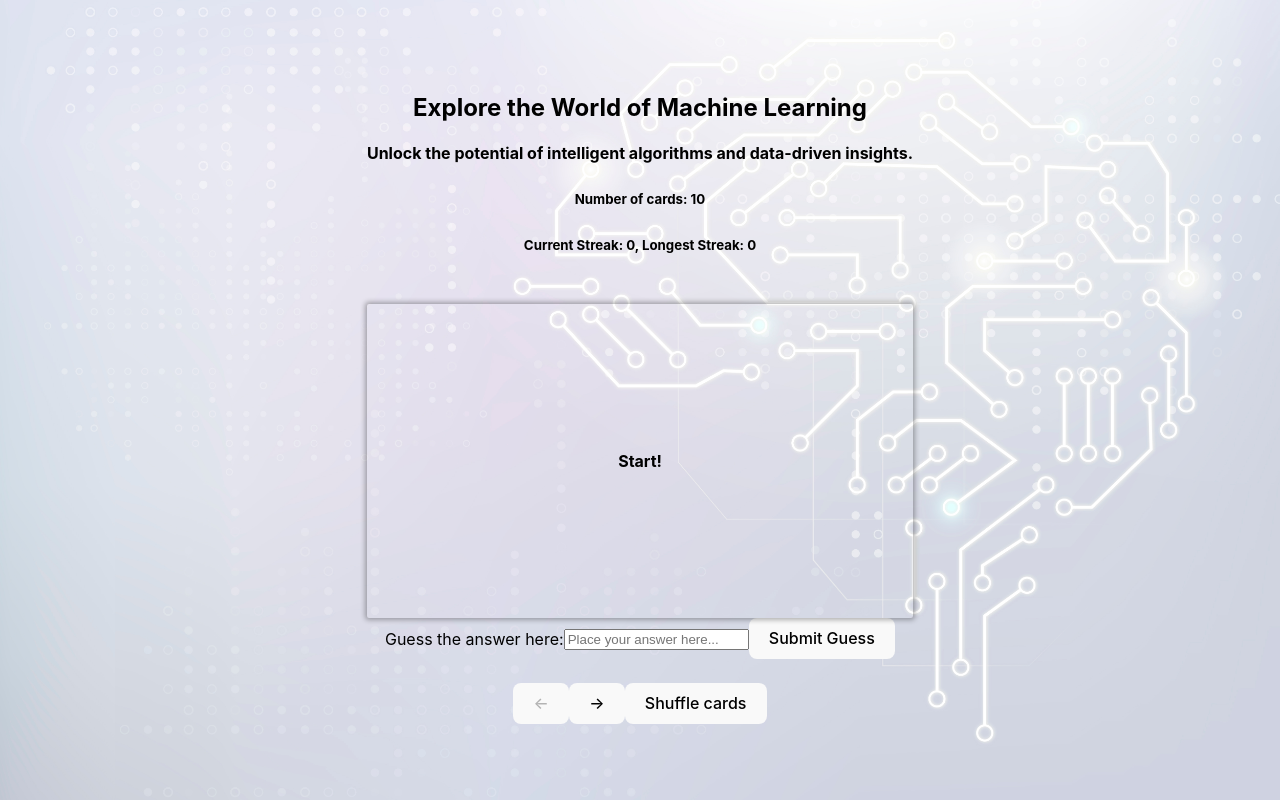
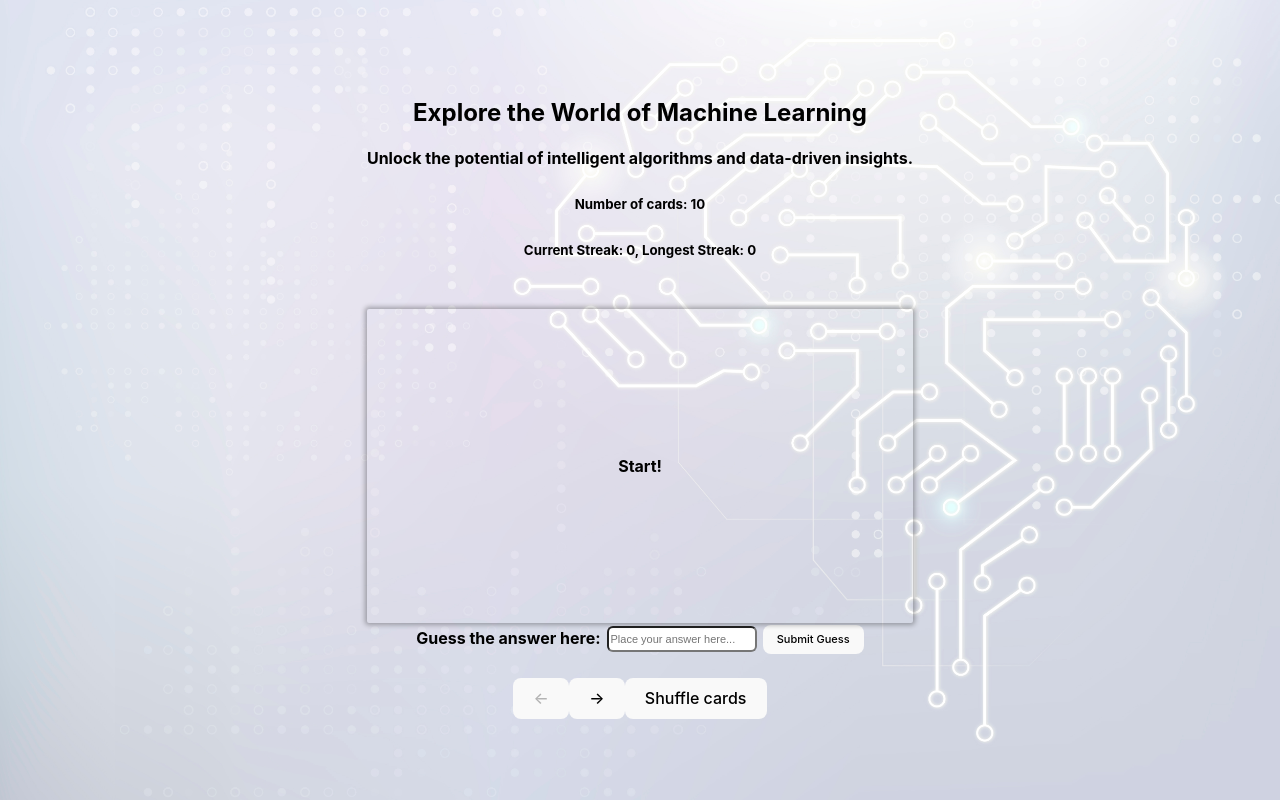
Before and after one commit to TaoLyn838/Web102-spring, a React (Vite) app in the folder Projects/flashcards-part2/: page / in a window 1280 px wide. Built offline with nearby package versions, Linux system fonts and the light colour scheme.

Commit message:
completed UI style in css.

```diff
--- a/Projects/flashcards-part2/src/App.css
+++ b/Projects/flashcards-part2/src/App.css
@@ -4,3 +4,32 @@
   padding: 2rem;
   text-align: center;
 }
+
+.submit-button {
+    /* width: 100px;
+    height: 35px; */
+    font-size: 11px;
+    margin-left: 6px;
+    margin-top: 2px;
+}
+
+.guessing {
+    font-weight: bolder;
+}
+
+.guessing-input {
+    margin-left: 6px;
+    margin-top: 2px;
+    font-size: 11px;
+    height: 20px;
+    border-radius: 6px;
+}
+
+.sumbit-correct {
+  border: 3px solid green;
+}
+
+.sumbit-incorrect {
+  border: 3px solid red;
+
+}
--- a/Projects/flashcards-part2/src/App.jsx
+++ b/Projects/flashcards-part2/src/App.jsx
@@ -8,6 +8,7 @@ function App() {
   const [flashcards, setFlashcards] = useState(machineLearningFlashcards)
   const [currIndex, setCurrIndex] = useState(0);
   const [answer, setAnswer] = useState('')
+  const [sumbitStatus, setSumbitStatus] = useState('')
   const [currStreak, setcurrStreak] = useState(0)
   const [longestStreak, setLongestStreak] = useState(0)
 
@@ -18,10 +19,12 @@ function App() {
   const goNextCard = () => {
     setCurrIndex((currIdx) =>
     currIdx % (flashcards.length - 1) + 1)
+    setSumbitStatus('')
   }
 
   const goPerviousCard = () => {
     setCurrIndex((currIdx) => currIdx - 1 <= 0 ? 0 : currIdx - 1)
+    setSumbitStatus('')
   }
 
   const handleChange = (e) => {
@@ -30,11 +33,14 @@ function App() {
 
   const handleSubmit = (e) => {
     e.preventDefault()
+    const isCorrectAnswer = answer.toLowerCase() === currCard.answer.toLowerCase()
     setcurrStreak((score) =>
-    answer.toLowerCase() === currCard.answer.toLowerCase() ? score + 1 : score <= 0 ? 0 : score - 1)
+    isCorrectAnswer ? score + 1 : score <= 0 ? 0 : score - 1)
 
     setLongestStreak((bestScore) =>
     bestScore < currStreak ? currStreak : bestScore)
+
+    setSumbitStatus(isCorrectAnswer ? 'sumbit-correct' : 'sumbit-incorrect')
 
     setAnswer('')
   }
@@ -71,6 +77,7 @@ function App() {
       <form className='guessing' onSubmit={handleSubmit}>
         Guess the answer here:
         <input
+        className={`guessing-input ${sumbitStatus}`}
         id={inputID}
         type='text'
         name={`question ${currIndex}`}
```
